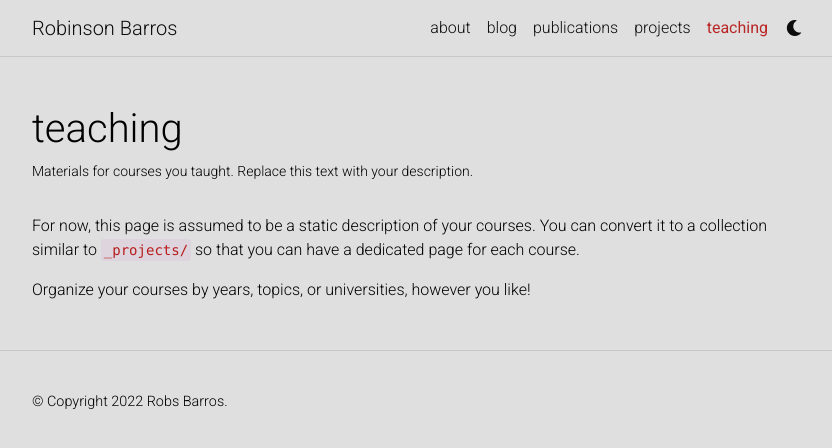
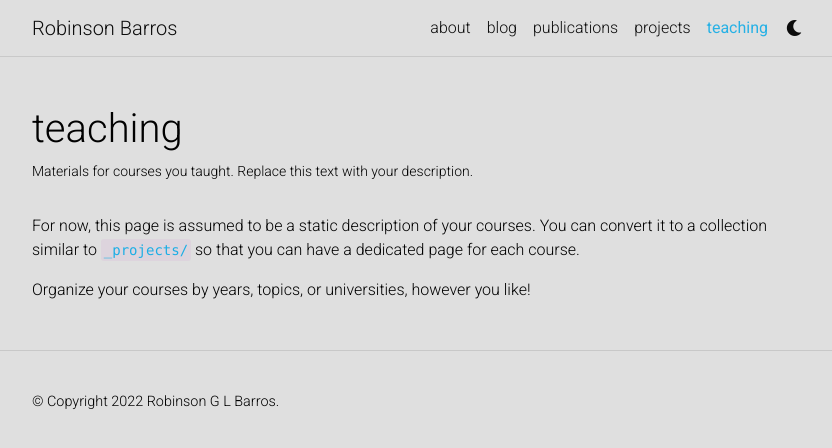
Before and after one commit to robinsonbarros/robinsonbarros.github.io, a Jekyll site: the page built from _pages/teaching.md, in a window 1280 px wide. Shown: the top 448 px of the page, without its empty margins (223-1055 px from the left). Built offline with Jekyll 4.4.1, drawn with Linux system fonts in a browser that asks for light colours; comment, search, counter and statistics services are not loaded; a style sheet for code colours, icons or effects is not loaded.

Commit message:
att_theme

```diff
--- a/_config.yml
+++ b/_config.yml
@@ -3,7 +3,7 @@
 # -----------------------------------------------------------------------------
 
 title: Robinson Barros # the website title (if blank, full name will be used instead)
-first_name: Robs
+first_name: Robinson G L
 middle_name:
 last_name: Barros
 email: robinson.barros@outlook.com
--- a/_sass/_base.scss
+++ b/_sass/_base.scss
@@ -681,7 +681,7 @@ progress {
      background-color: transparent;
 
      /* Progress bar value for IE10  */
-     color: var(--global-theme-color);
+     color: var(--global-progress-bar);
  }
 
  progress::-webkit-progress-bar {
--- a/_sass/_themes.scss
+++ b/_sass/_themes.scss
@@ -7,14 +7,15 @@
   --global-code-bg-color: #{$code-bg-color-light};
   --global-text-color: #{$black-color};
   --global-text-color-light: #{$grey-color};
-  --global-theme-color: #{$red-color-dark};
-  --global-hover-color: #{$red-color-dark};
+  --global-theme-color: #{$blue-color};
+  --global-hover-color: #{$yellow-color};
   --global-footer-bg-color: #{$grey-color-dark};
   --global-footer-text-color: #{$grey-color-light};
-  --global-footer-link-color: #{$white-color};
+  --global-footer-link-color: #{$yellow-color};
   --global-distill-app-color: #{$grey-color};
   --global-divider-color: rgba(0,0,0,.1);
   --global-card-bg-color: #{$white-color};
+  --global-progress-bar: #{$red-color};
 
   .fa-sun {
     display : none;
@@ -38,8 +39,8 @@ html[data-theme='dark'] {
   --global-code-bg-color: #{$code-bg-color-dark};
   --global-text-color: #{$grey-color-light};
   --global-text-color-light: #{$grey-color-light};
-  --global-theme-color: #{$cyan-color};
-  --global-hover-color: #{$cyan-color};
+  --global-theme-color: #{$blue-color};
+  --global-hover-color: #{$yellow-color};
   --global-footer-bg-color: #{$grey-color-light};
   --global-footer-text-color: #{$grey-color-dark};
   --global-footer-link-color: #{$black-color};
--- a/_sass/_variables.scss
+++ b/_sass/_variables.scss
@@ -5,10 +5,10 @@
 
 
 // Colors
-$red-color:           #FF3636 !default;
+$red-color:           #FF0A0B !default;
 $red-color-dark:      #B71C1C !default;
 $orange-color:        #F29105 !default;
-$blue-color:          #0076df !default;
+$blue-color:          #1CAEE5 !default;
 $blue-color-dark:     #00369f !default;
 $cyan-color:          #2698BA !default;
 $light-cyan-color:    lighten($cyan-color, 25%);
@@ -21,7 +21,7 @@ $purple-color:        #B509AC !default;
 $light-purple-color:  lighten($purple-color, 25%);
 $pink-color:          #f92080 !default;
 $pink-color-light:    #ffdddd !default;
-$yellow-color:        #efcc00 !default;
+$yellow-color:        #FCCF05 !default;
 
 $grey-color:          #828282 !default;
 $grey-color-light:    lighten($grey-color, 40%);
```
